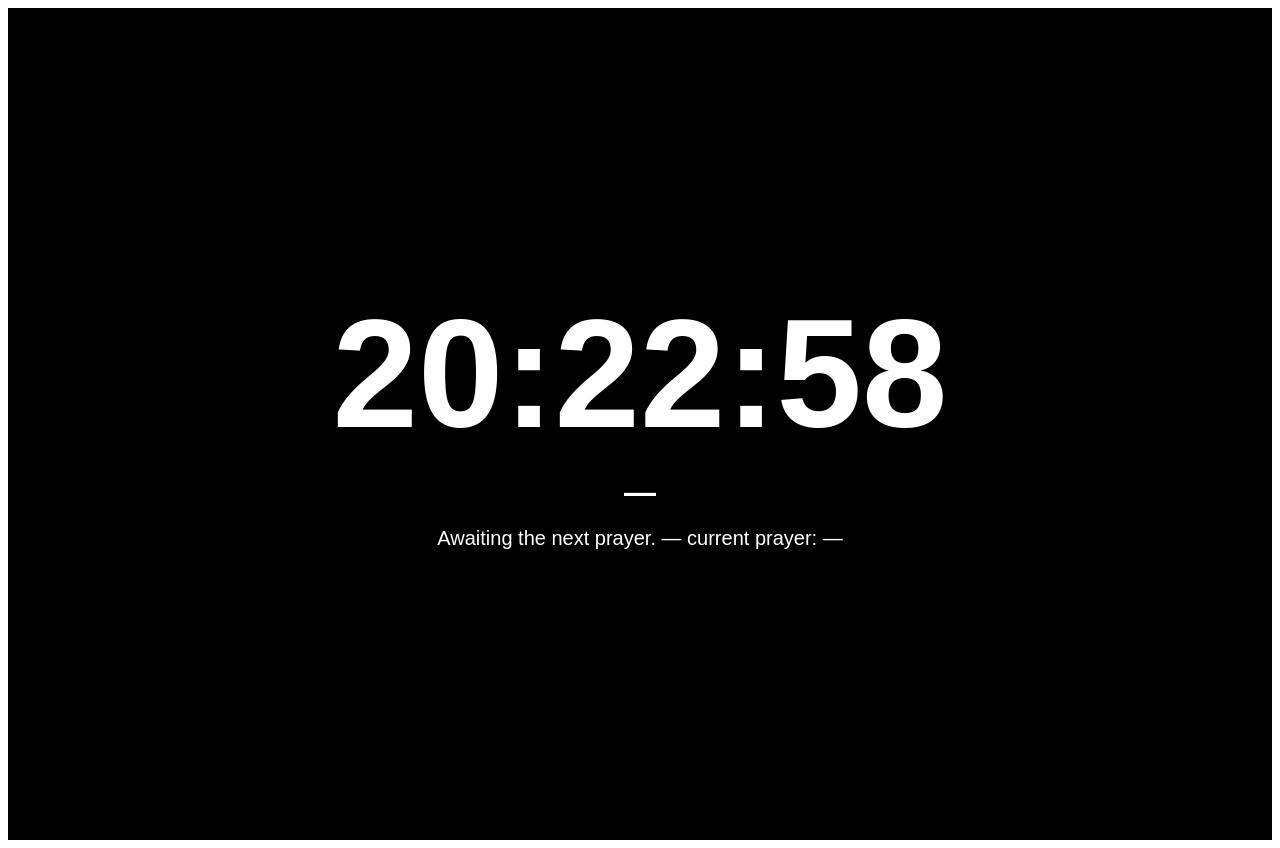
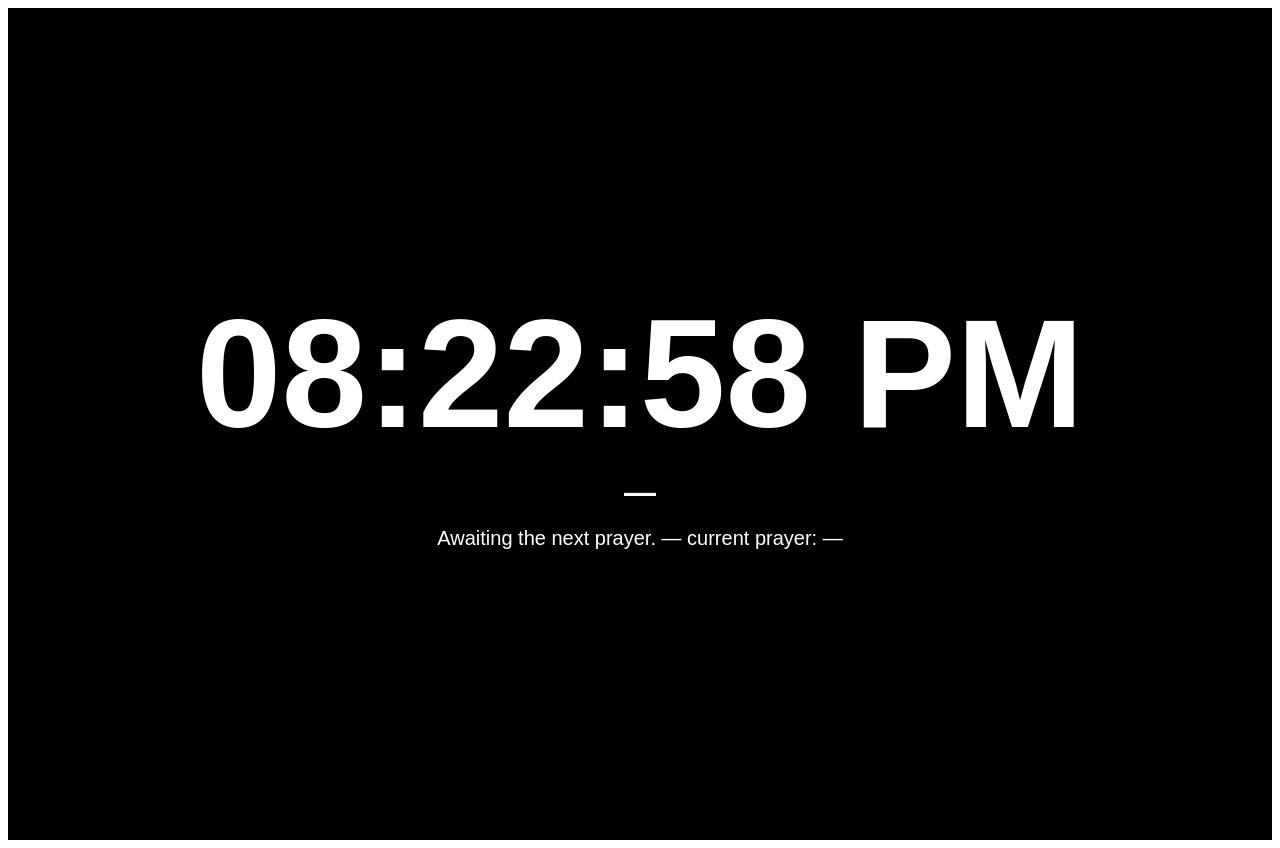
Before and after one commit to Ididsomethingcool/FE00-prayer-time, an Angular app: page / in a window 1280 px wide. Built offline with nearby package versions, Linux system fonts and the light colour scheme; no server answers.

Commit message:
changed format to AM/PM

```diff
--- a/src/app/app.component.html
+++ b/src/app/app.component.html
@@ -1,6 +1,6 @@
 <div class="clock-container" [style.background-color]="getBackgroundColor()">
   <div class="content">
-    <h1>{{ currentTime | date:'HH:mm:ss' }}</h1>
+    <h1>{{ currentTime | date:'hh:mm:ss a' }}</h1>
     <h2 *ngIf="!loading">{{ currentPrayer }}</h2>
     <p class="status">{{ getStatus() }}</p>
     <div *ngIf="loading" class="loading">Loading...</div>
```
